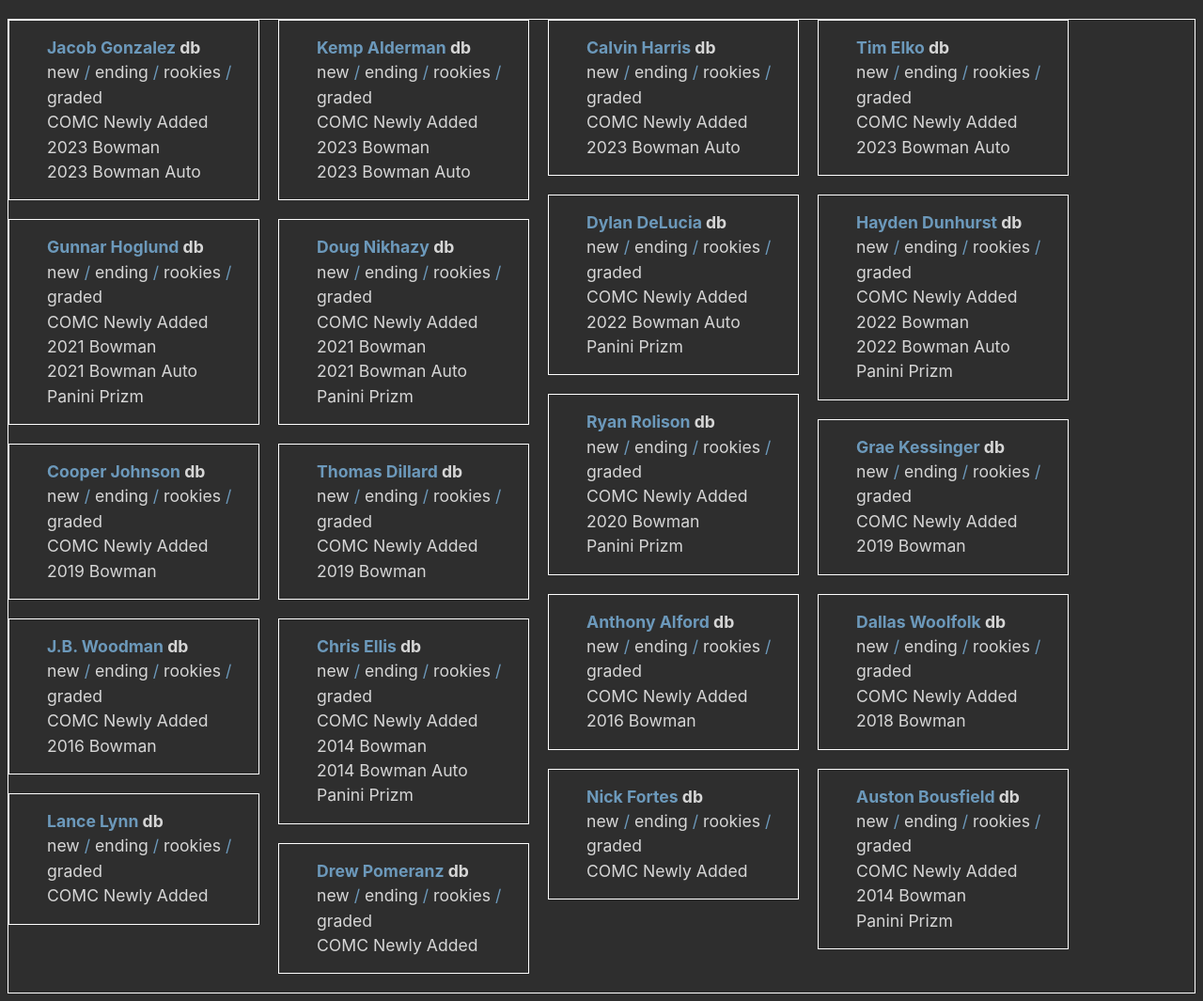
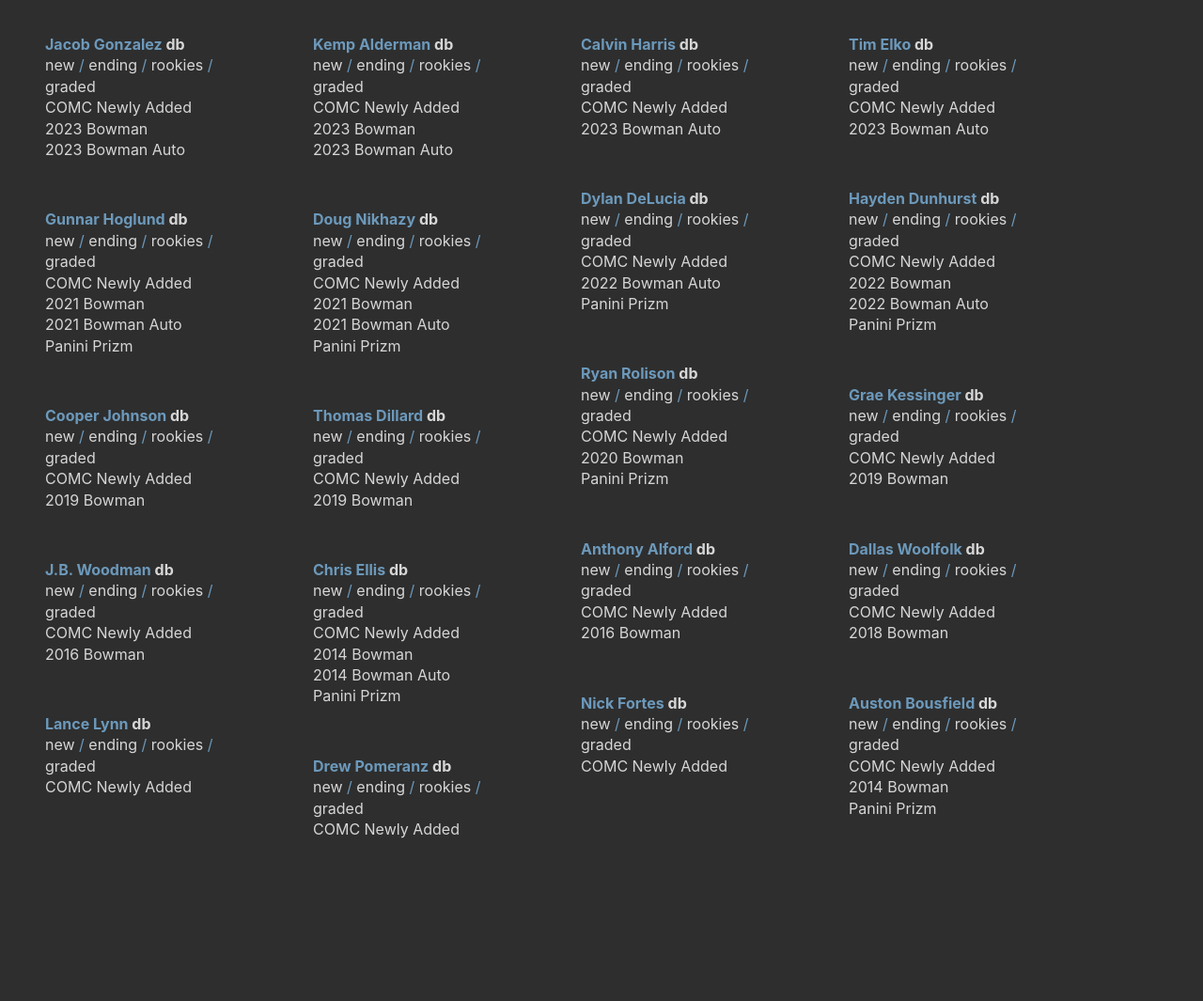
Before and after one commit to jimg72/jimg72.github.io, a Jekyll site: the page built from baseball.html, in a window 1280 px wide. Shown: the whole page at 94% size. Built offline with Jekyll 4.4.1, drawn with Linux system fonts in a browser that asks for light colours; after the commit the page ends 937 px from its top, so only the background shows below that.

Commit message:
Update style.css

```diff
--- a/assets/css/style.css
+++ b/assets/css/style.css
@@ -16,8 +16,8 @@
 
 ul li {
     font-family: -apple-system, BlinkMacSystemFont, "Segoe UI", Roboto, "Helvetica Neue", sans-serif;
-    font-size: 1.1rem;
-    line-height: 1.5;
+    font-size: 1rem;
+    line-height: 1.4;
 }
 
 .list-unstyled {
@@ -38,7 +38,6 @@
 .container-wide {
     min-width: 800px;
     max-width: 1440px;
-    border: 1px solid #fff;
 }
 
 .grid-item {
@@ -53,7 +52,6 @@
 
 .grid-item-wide {
     width: 265px;
-    border: 1px solid #fff;
 }
 
 /* clearfix */
```
